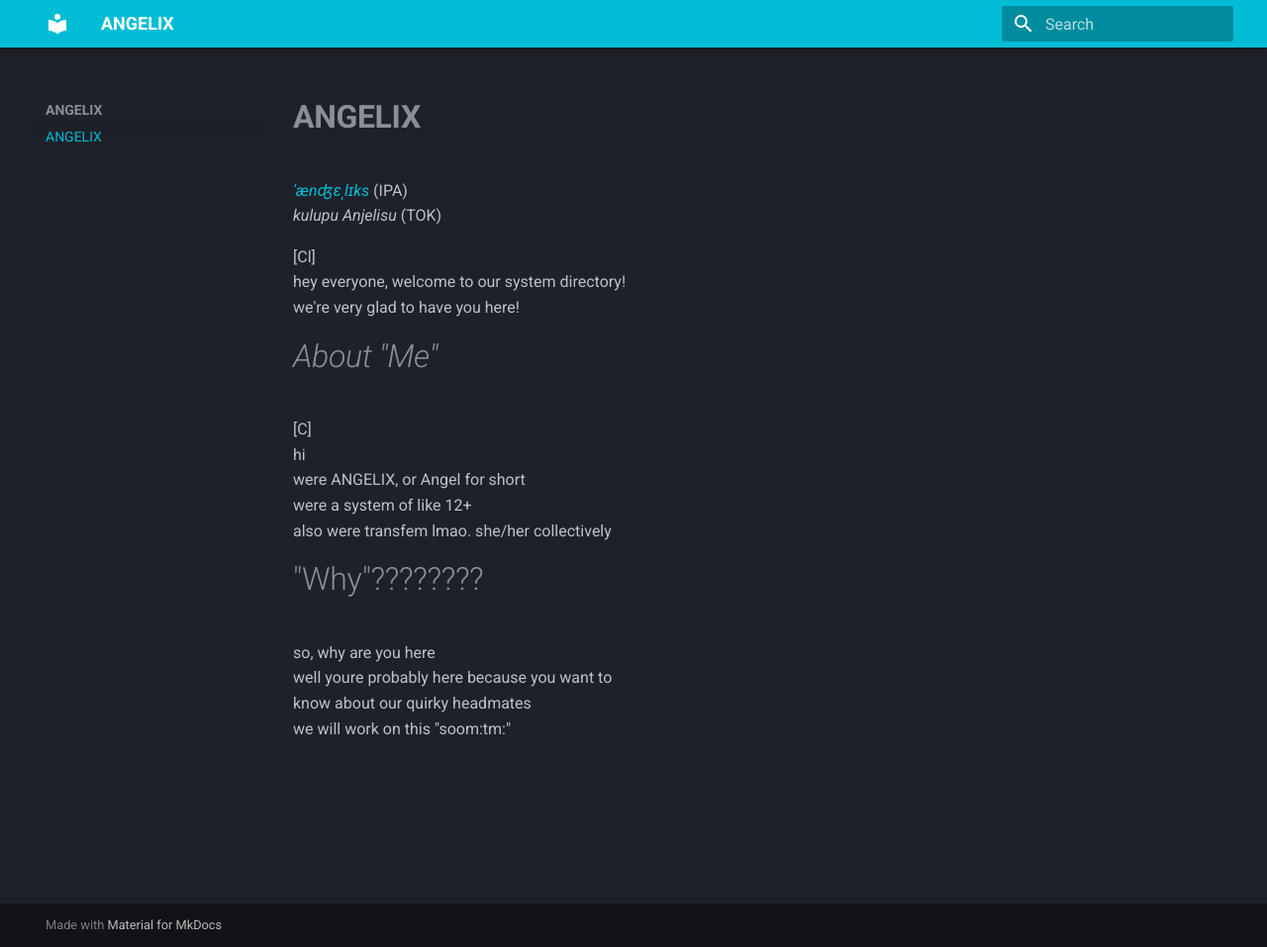
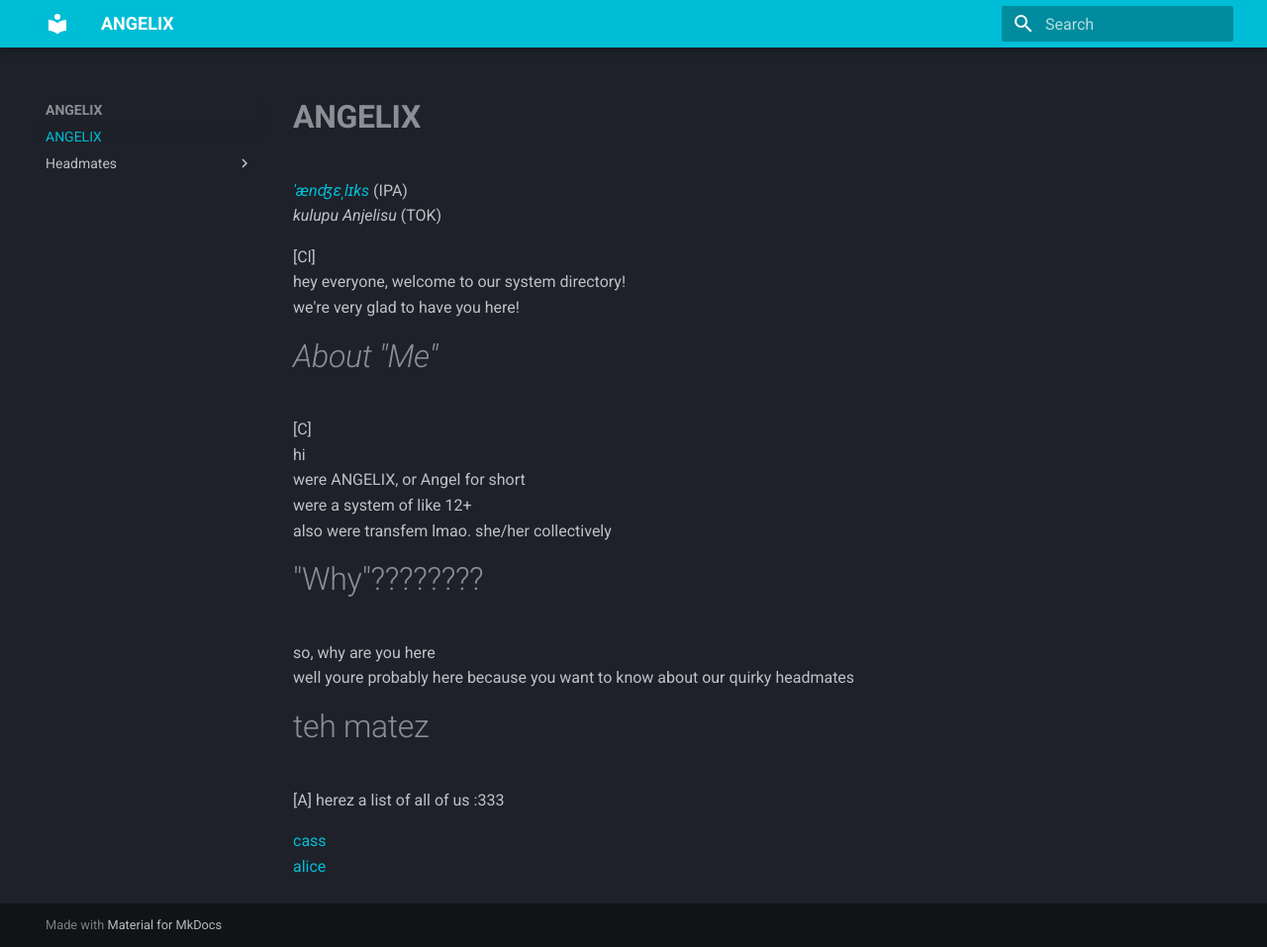
Before and after one commit to ANGELIX-sys/ANGELIX-sys.github.io, an MkDocs documentation site: the page built from docs/index.md, in a window 1280 px wide and 957 px high. Shown: the whole window at 99% size. Built offline with MkDocs 1.6.1 and Material for MkDocs 9.7.7, drawn with Linux system fonts in a browser that asks for light colours.

Commit message:
[A] alice update x33333333

```diff
--- a/docs/index.md
+++ b/docs/index.md
@@ -15,6 +15,11 @@ also were transfem lmao. she/her collectively
 
 # "Why"????????
 so, why are you here
-well youre probably here because you want to
-know about our quirky headmates
-we will work on this "soom:tm:"
+well youre probably here because you want to know about our quirky headmates
+
+# teh matez
+\[A]
+herez a list of all of us :333
+
+[cass](./headmates/cass.md)
+[alice](./headmates/alice.md)
```
Also changed, not shown: docs/headmates/alice.md (added, +8 -0 lines), docs/headmates/cass.md (added, +2 -0 lines), docs/headmates/emily.md (added, +2 -0 lines).
